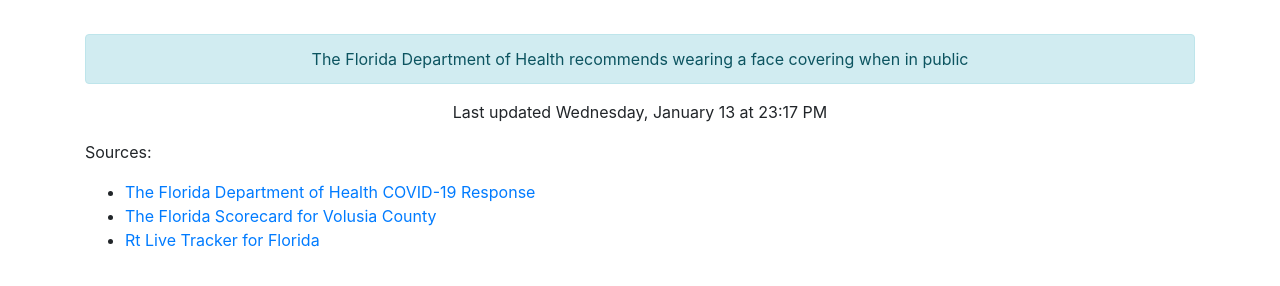
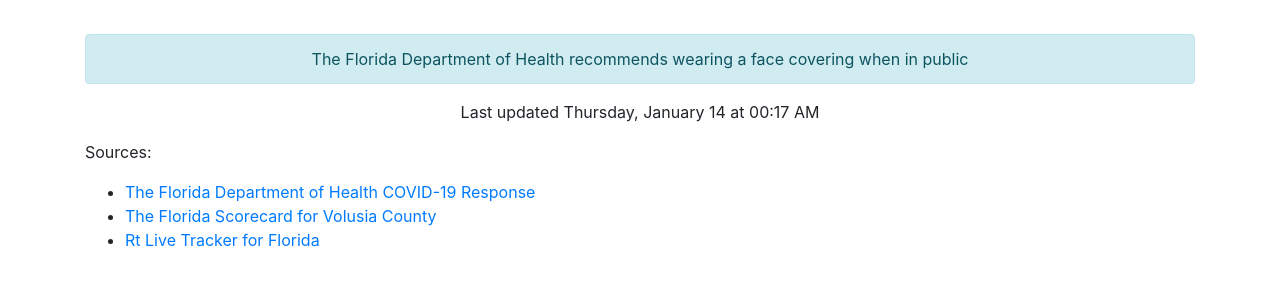
Before and after one commit to thinkjson/timeforchurch, a Jekyll site: the page built from index.md, in a window 1280 px wide. Shown: the part 586-872 px from the top of the page. Built offline with Jekyll 4.4.1, drawn with Linux system fonts in a browser that asks for light colours; our own code applies the rules of GitHub Pages for plain Markdown files.

Commit message:
Updating data

```diff
--- a/_includes/data.html
+++ b/_includes/data.html
@@ -10,4 +10,4 @@
     <div class="outcome text-success">YES</div>
     <div class="alert alert-info" role="alert">The Florida Department of Health recommends wearing a face covering when in public</div>
 
-    <p>Last updated Wednesday, January 13 at 23:17 PM</p>
+    <p>Last updated Thursday, January 14 at 00:17 AM</p>
```
